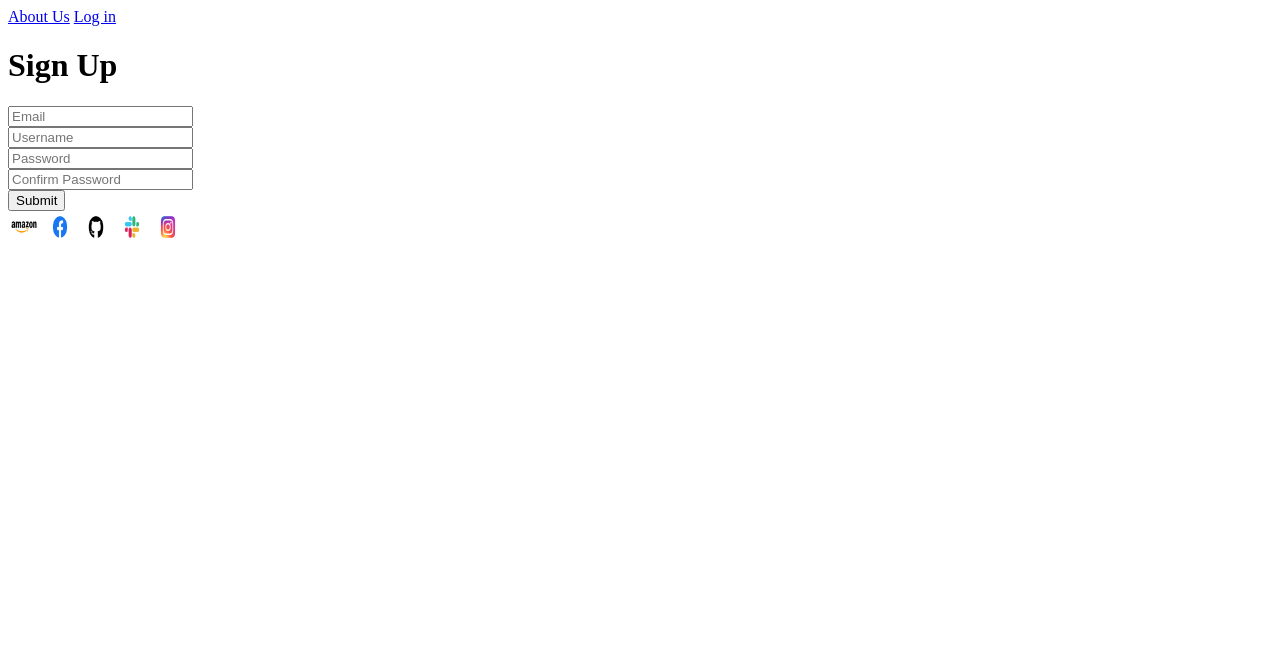
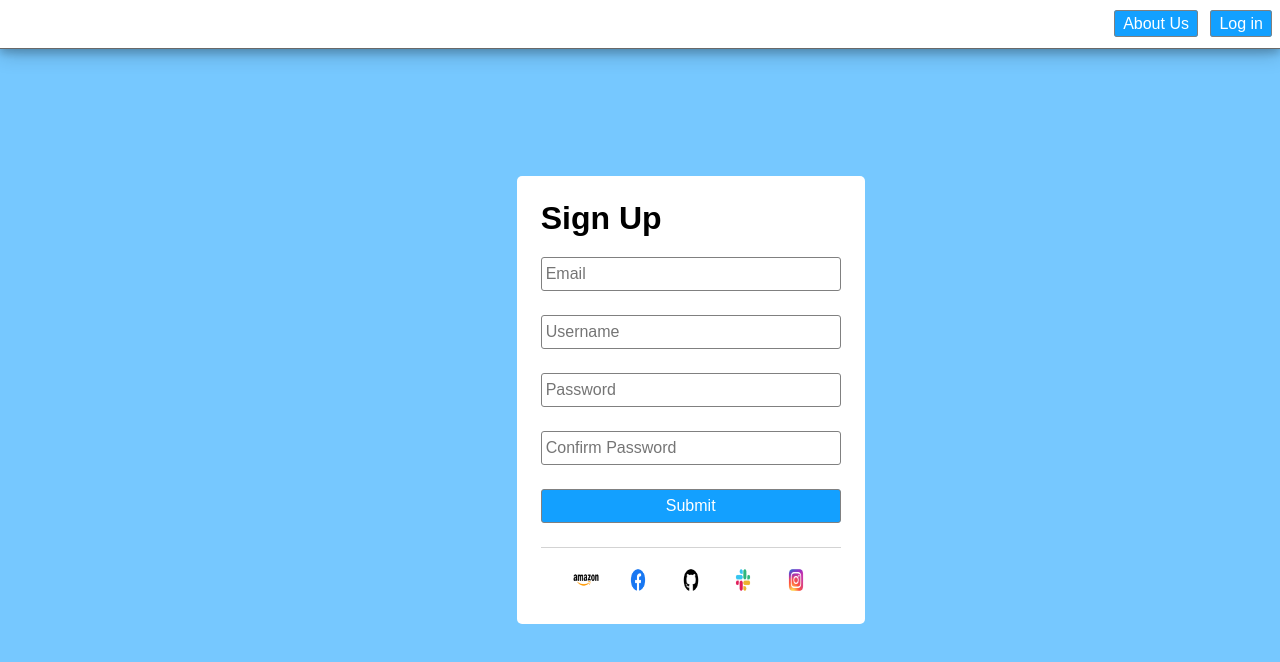
Before and after one commit to mercedezbray/staticRegisterPage, a plain HTML site: page index.html in a window 1280 px wide. Drawn offline with Linux system fonts and the light colour scheme.

Commit message:
webpage complete draft

```diff
--- a/index.html
+++ b/index.html
@@ -4,6 +4,7 @@
     <meta charset="UTF-8">
     <meta http-equiv="X-UA-Compatible" content="IE=edge">
     <meta name="viewport" content="width=device-width, initial-scale=1.0">
+    <link rel="stylesheet" href="./main.css"
     <title>Register Page</title>
 </head>
 <body>
@@ -11,7 +12,7 @@
        <a href="#">About Us</a>
        <a href="#">Log in</a>
    </header>
-   <div>
+   <div class="container">
        <h1>Sign Up</h1>
        <form>
            <div>
--- /dev/null
+++ b/main.css
@@ -0,0 +1,90 @@
+body {
+    background-color: #76c8ff;
+    margin: 0;
+    font-family: sans-serif;
+    display: flex;
+    height: 100vh;
+}
+
+header {
+    background-color: white;
+    text-align: right;
+    padding: .75rem 0;
+    border-bottom: solid 1px dimgray;
+    box-shadow:
+        0 4px 8px 0 rgba(0, 0, 0, 0.2),
+        0 6px 20px rgba(0, 0, 0, 0.19);
+    position: fixed;
+    top: 0;
+    left: 0;
+    width: 100vw;
+}
+
+header a {
+    color: white;
+    background-color: #13a0ff;
+    border: solid 1px gray;
+    border-radius: 3px;
+    padding: .25rem .5rem;
+    margin-right: .5rem;
+    /* line-height adjusts the amount of space taken up fro the font */
+    line-height: 1.5rem;
+    /* This removes the underline from the a tag */
+    text-decoration: none;
+}
+
+header a:hover, form button:hover {
+    background-color: #1084d1;
+    cursor: pointer;
+}
+
+.container {
+    margin: auto;
+    padding: 1.5rem;
+    background-color: white;
+    border: 5px;
+    border-radius: 5px;
+    box-shadow:
+        0 4px 8px rgba(0,0,0,0.2)
+        0 6px 20px 0 rgba(0,0,0,.19);
+}
+
+.container > h1 {
+    margin: 0 0 .5rem;
+}
+
+form input, form button {
+    width: 100%;
+    min-width: 300px;
+    /*
+     OUr inputs and forms have different default sizes.
+     By changing the box-sizing, we can fix this.
+     */
+    box-sizing: border-box;
+    margin: .75rem 0;
+    padding: .25rem;
+    line-height: 1.5rem;
+    font-size: 1em;
+    border: solid 1px gray;
+    border-radius: 3px;
+}
+
+form button {
+    color: white;
+    background-color: #13a0ff;
+}
+
+footer {
+    margin-top: .75rem;
+    border-top: solid 1px lightgray;
+    padding-top: 1rem;
+    text-align: center;
+}
+
+footer img {
+    margin: 0 .5rem;
+}
+
+footer img:hover {
+    cursor: pointer;
+}
```
